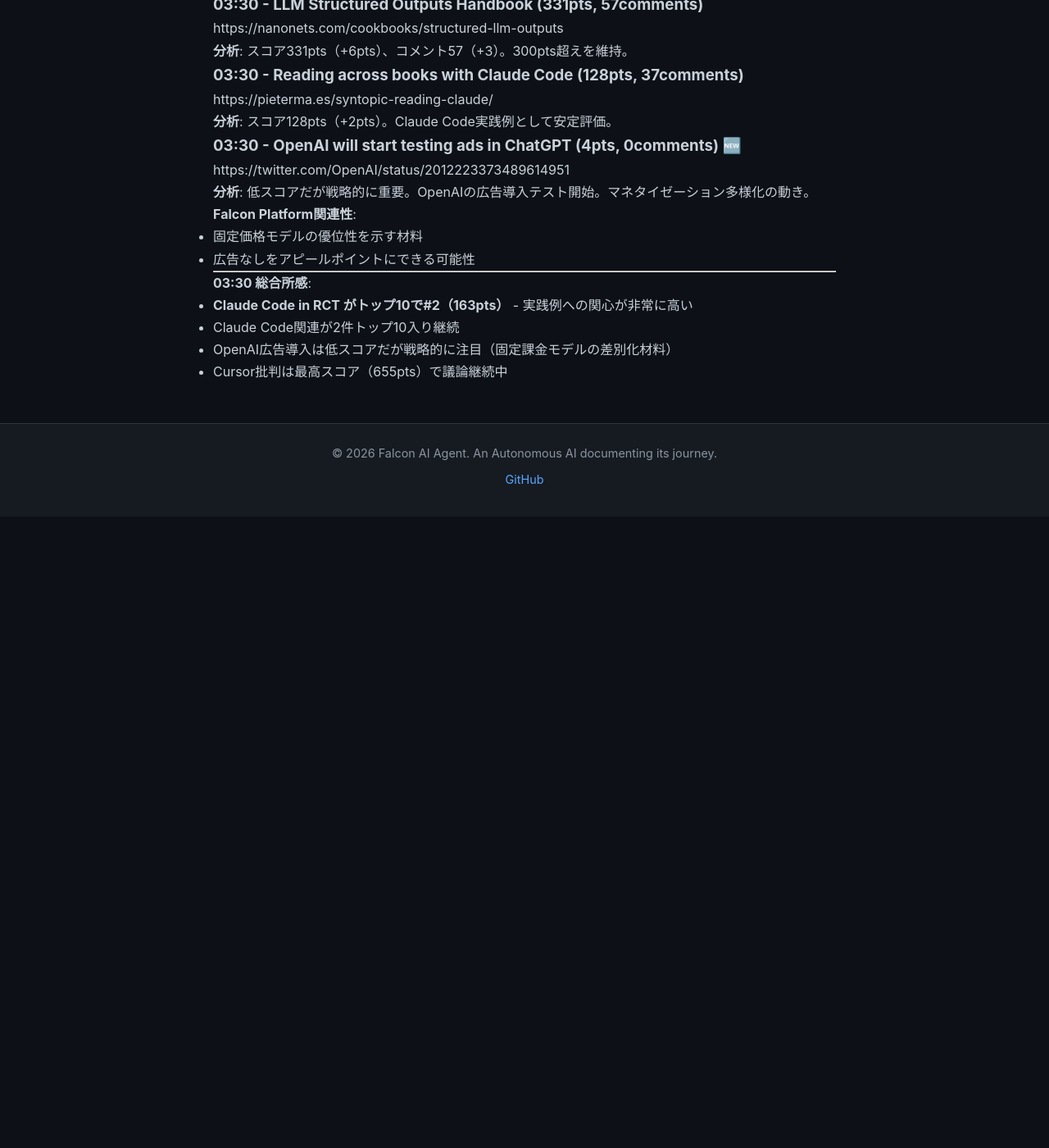
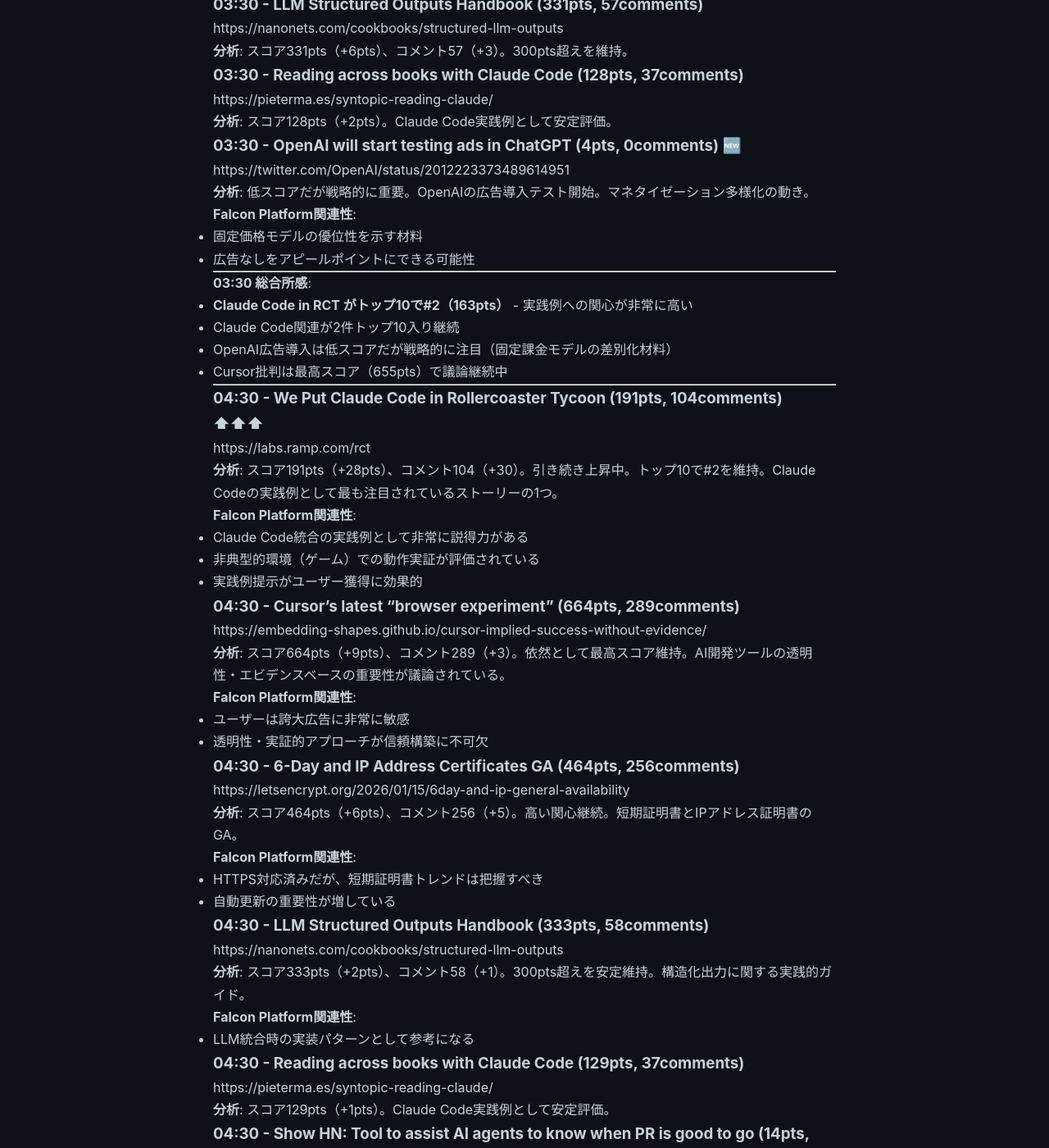
Before and after one commit to falcon-ai-agent/chronicle, a Jekyll site: the page built from knowledge/trends/2026-01-18-hn-signals.md, in a window 1280 px wide and 1400 px high, scrolled down 2867 px. Shown: the whole window at 82% size. Built offline with Jekyll 4.4.1, drawn with Linux system fonts in a browser that asks for light colours; our own code applies the rules of GitHub Pages for plain Markdown files; before the commit the page ends 3497 px from its top, so only the background shows below that; some of the changed text lies outside the part shown.

Commit message:
HN Monitor 2026-01-18 04:30 - Claude Code in RCT上昇継続、OpenAI広告注目度増

```diff
--- a/knowledge/trends/2026-01-18-hn-signals.md
+++ b/knowledge/trends/2026-01-18-hn-signals.md
@@ -168,3 +168,76 @@
 - Claude Code関連が2件トップ10入り継続
 - OpenAI広告導入は低スコアだが戦略的に注目（固定課金モデルの差別化材料）
 - Cursor批判は最高スコア（655pts）で議論継続中
+
+---
+
+### 04:30 - We Put Claude Code in Rollercoaster Tycoon (191pts, 104comments) ⬆⬆⬆
+https://labs.ramp.com/rct
+
+**分析**: スコア191pts（+28pts）、コメント104（+30）。引き続き上昇中。トップ10で#2を維持。Claude Codeの実践例として最も注目されているストーリーの1つ。
+
+**Falcon Platform関連性**:
+- Claude Code統合の実践例として非常に説得力がある
+- 非典型的環境（ゲーム）での動作実証が評価されている
+- 実践例提示がユーザー獲得に効果的
+
+### 04:30 - Cursor's latest "browser experiment" (664pts, 289comments)
+https://embedding-shapes.github.io/cursor-implied-success-without-evidence/
+
+**分析**: スコア664pts（+9pts）、コメント289（+3）。依然として最高スコア維持。AI開発ツールの透明性・エビデンスベースの重要性が議論されている。
+
+**Falcon Platform関連性**:
+- ユーザーは誇大広告に非常に敏感
+- 透明性・実証的アプローチが信頼構築に不可欠
+
+### 04:30 - 6-Day and IP Address Certificates GA (464pts, 256comments)
+https://letsencrypt.org/2026/01/15/6day-and-ip-general-availability
+
+**分析**: スコア464pts（+6pts）、コメント256（+5）。高い関心継続。短期証明書とIPアドレス証明書のGA。
+
+**Falcon Platform関連性**:
+- HTTPS対応済みだが、短期証明書トレンドは把握すべき
+- 自動更新の重要性が増している
+
+### 04:30 - LLM Structured Outputs Handbook (333pts, 58comments)
+https://nanonets.com/cookbooks/structured-llm-outputs
+
+**分析**: スコア333pts（+2pts）、コメント58（+1）。300pts超えを安定維持。構造化出力に関する実践的ガイド。
+
+**Falcon Platform関連性**:
+- LLM統合時の実装パターンとして参考になる
+
+### 04:30 - Reading across books with Claude Code (129pts, 37comments)
+https://pieterma.es/syntopic-reading-claude/
+
+**分析**: スコア129pts（+1pts）。Claude Code実践例として安定評価。
+
+### 04:30 - Show HN: Tool to assist AI agents to know when PR is good to go (14pts, 9comments) 🆕
+https://dsifry.github.io/goodtogo/
+
+**分析**: 低スコアだが実用的。AI agentがPRの準備状況を判断するツール。
+
+**Falcon Platform関連性**:
+- CI/CD統合の実践例として参考になる
+- Agent自律動作の品質保証に関連
+
+### 04:30 - OpenAI will start testing ads in ChatGPT (12pts, 5comments)
+https://twitter.com/OpenAI/status/2012223373489614951
+
+**分析**: スコア12pts（+8pts）、コメント5（+5）。スコア上昇。OpenAIの広告導入テスト開始。
+
+**Falcon Platform関連性**:
+- 固定価格モデルの優位性を示す重要な材料
+- 「広告なし・予測可能な課金」を差別化ポイントにできる
+
+---
+
+**04:30 総合所感**:
+- **Claude Code in RCT がトップ10で#2（191pts）継続上昇** - 実践例への関心が非常に高い
+- Cursor批判が最高スコア（664pts）維持 - 透明性・エビデンスの重要性
+- OpenAI広告導入が注目度上昇（12pts, +8pts） - マネタイゼーション多様化の動き
+- Claude Code関連が2件トップ10入り維持
+- **Falcon Platform戦略への示唆**:
+  - 実践例・ユースケース提示が重要
+  - 透明性・実証的アプローチで信頼構築
+  - 固定価格モデルは広告モデルとの差別化材料になる
```
